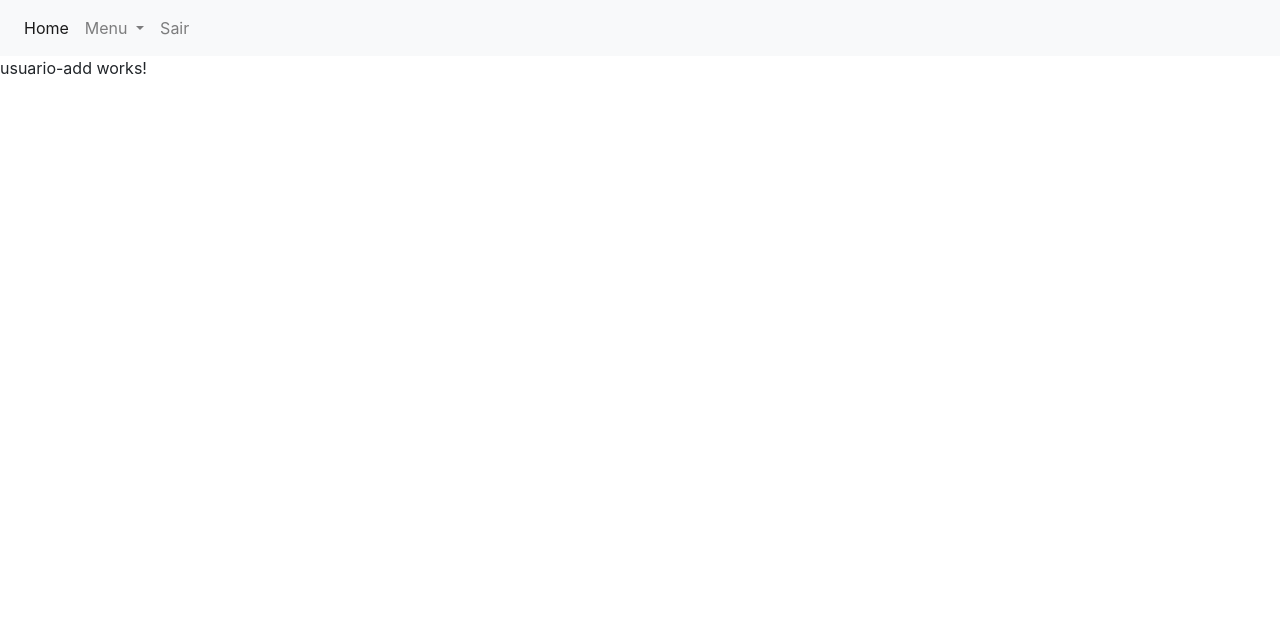
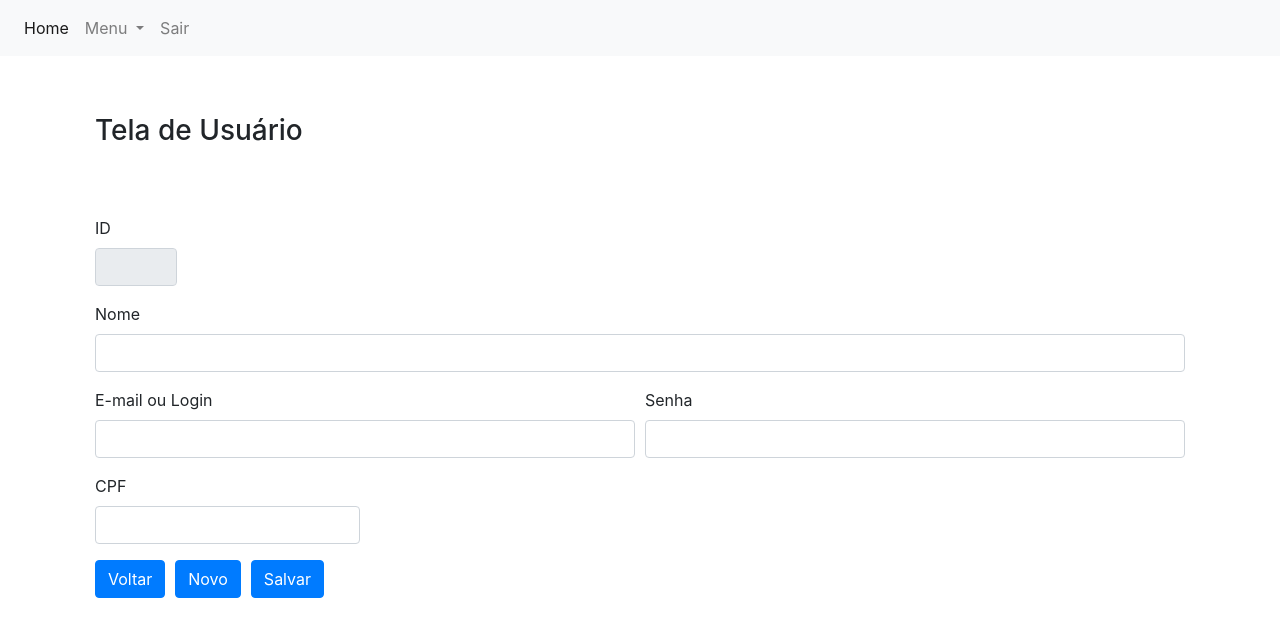
Before and after one commit to flaviosalgado2/Curso-Angular-REST, an Angular app: page /usuarioAdd in a window 1280 px wide. Shown: the top 636 px of the page. Built offline with nearby package versions, Linux system fonts and the light colour scheme; sample sign-in values are in the browser's storage.

Commit message:
criando o layout de adicao de novo usuario

```diff
--- a/src/app/componente/usuario/usuario-add/usuario-add.component.html
+++ b/src/app/componente/usuario/usuario-add/usuario-add.component.html
@@ -1 +1,51 @@
-<p>usuario-add works!</p>
+<div class="container mt-5">
+  <h3 style="padding: 10px;">Tela de Usuário</h3>
+</div>
+
+<div class="container mt-5">
+  <form style="padding: 10px;">
+
+      <div class="form-row">
+          <div class="form-group col-md-1">
+              <label for="id">ID</label>
+              <input type="text" class="form-control" id="id" readonly="true" autocomplete="false"/>
+          </div>
+      </div>
+
+      <div class="form-row">
+          <div class="form-group col-md-12">
+              <label for="nome">Nome</label>
+              <input type="text" class="form-control" id="nome" autocomplete="false"/>
+          </div>
+      </div>
+
+      <div class="form-row">
+          <div class="form-group col-md-6">
+              <label for="email">E-mail ou Login</label>
+              <input type="text" class="form-control" id="email" autocomplete="false"/>
+          </div>
+          <div class="form-group col-md-6">
+            <label for="senha">Senha</label>
+            <input type="password" class="form-control" id="senha" autocomplete="false"/>
+        </div>
+
+
+      </div>
+
+      <div class="form-row">
+        <div class="form-group col-md-3">
+          <label for="cpf">CPF</label>
+          <input type="text" class="form-control" id="cpf" name="cpf" required="true" autocomplete="false"/>
+        </div>
+      </div>
+
+      <div class="form-row">
+        <div class="form-group col-md-6">
+          <button type="text" class="btn btn-primary" [routerLink]="['/usuarioList']" routerLinkActive="routerLinkActive">Voltar</button>
+          <button type="text" class="btn btn-primary" [routerLink]="['/userList']" routerLinkActive="routerLinkActive" style="margin-left: 10px; margin-right: 10px;">Novo</button>
+          <button type="text" class="btn btn-primary" [routerLink]="['/userList']" routerLinkActive="routerLinkActive">Salvar</button>
+        </div>
+      </div>
+
+  </form>
+</div>
```
